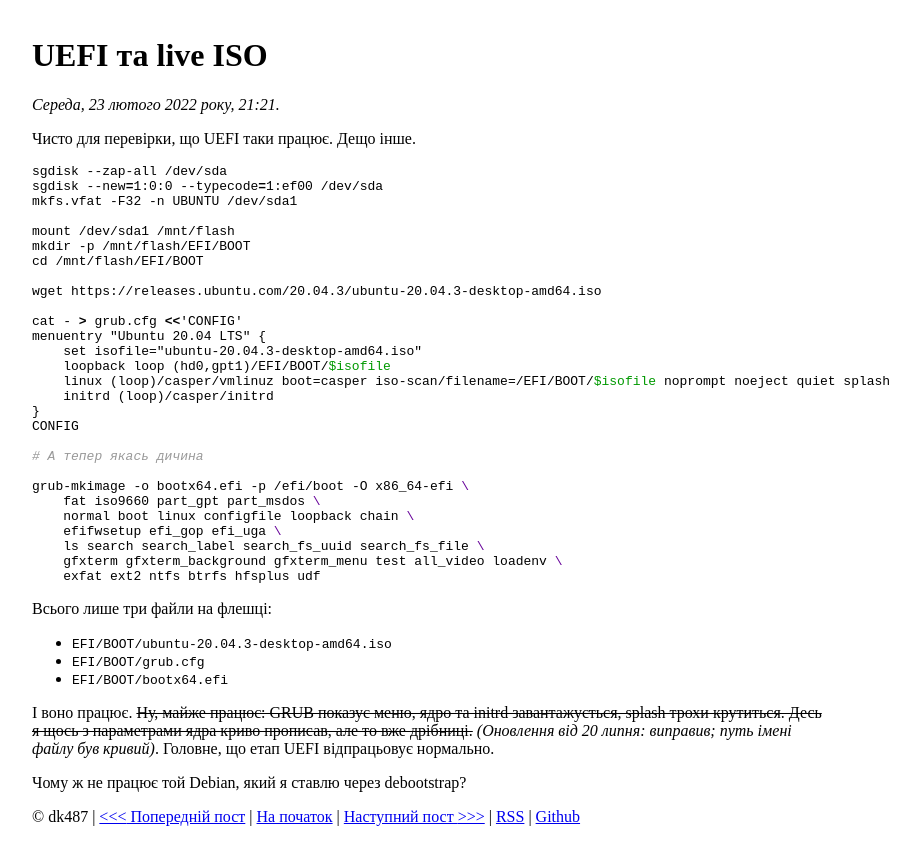
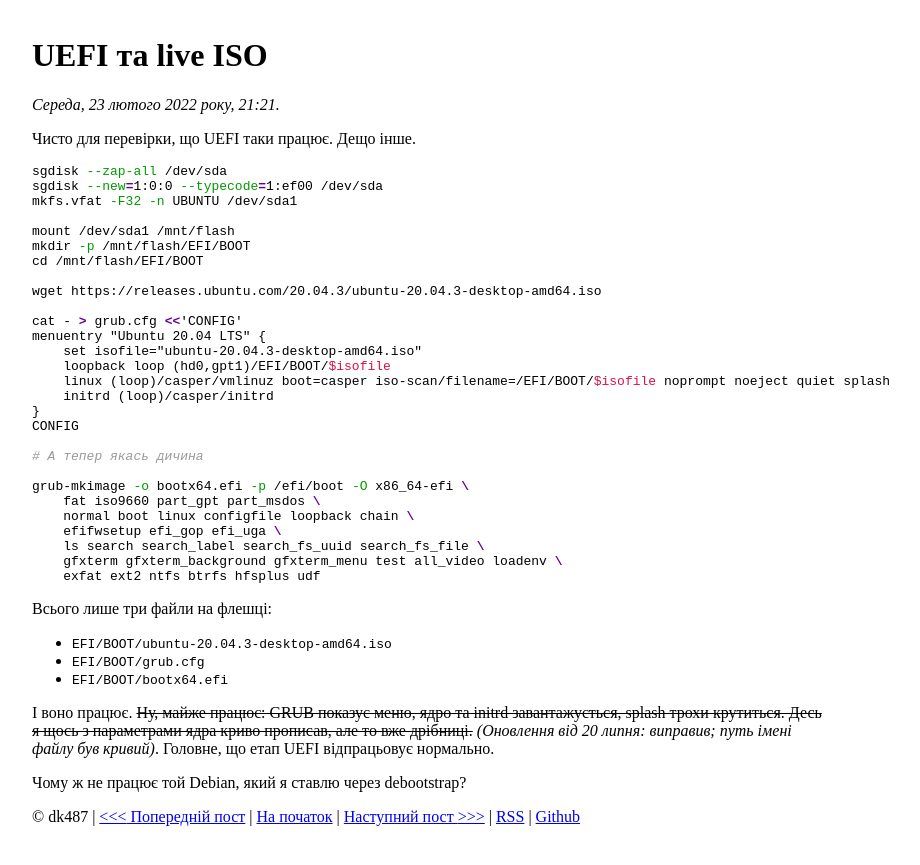
Before and after one commit to dk487/test.de.co.ua, a Jekyll site: the page built from _posts/2022/2022-02-23-uefi-live.md, in a window 1280 px wide. Shown: the top 865 px of the page, without its empty margins (208-1128 px from the left). Built offline with Jekyll 4.4.1, drawn with Linux system fonts in a browser that asks for light colours.

Commit message:
Minor highlighting improvements

```diff
--- a/_layouts/default.html
+++ b/_layouts/default.html
@@ -27,11 +27,11 @@ lang: uk
 {%- assign content_test_code = content | replace: '<code class="language-plaintext', "XXX" %}
 {%- if content_test_code contains "<code" %}
       .c, .cm, .cp, .c1 { color: #999; font-style: italic }
-      .k, .o, .kc, .ow { font-weight: bold }
+      .k, .o, .kc, .ow, .se { font-weight: bold }
       .m, .mf, .mh, .mi, .mo { color: #099 }
-      .s, .s1, .s2, .gd { color: #d14 }
-      .sc, .se, .sr, .p { color: #609 }
-      .nv, .vg, .vc, .gi { color: #090 }
+      .s, .s1, .s2, .gd, .nv { color: #d14 }
+      .sc, .se, .sr, .p, .o  { color: #609 }
+      .nt, .vg, .vc, .gi { color: #090 }
 {%- endif %}
 {%- if page.styles %}
 
```
